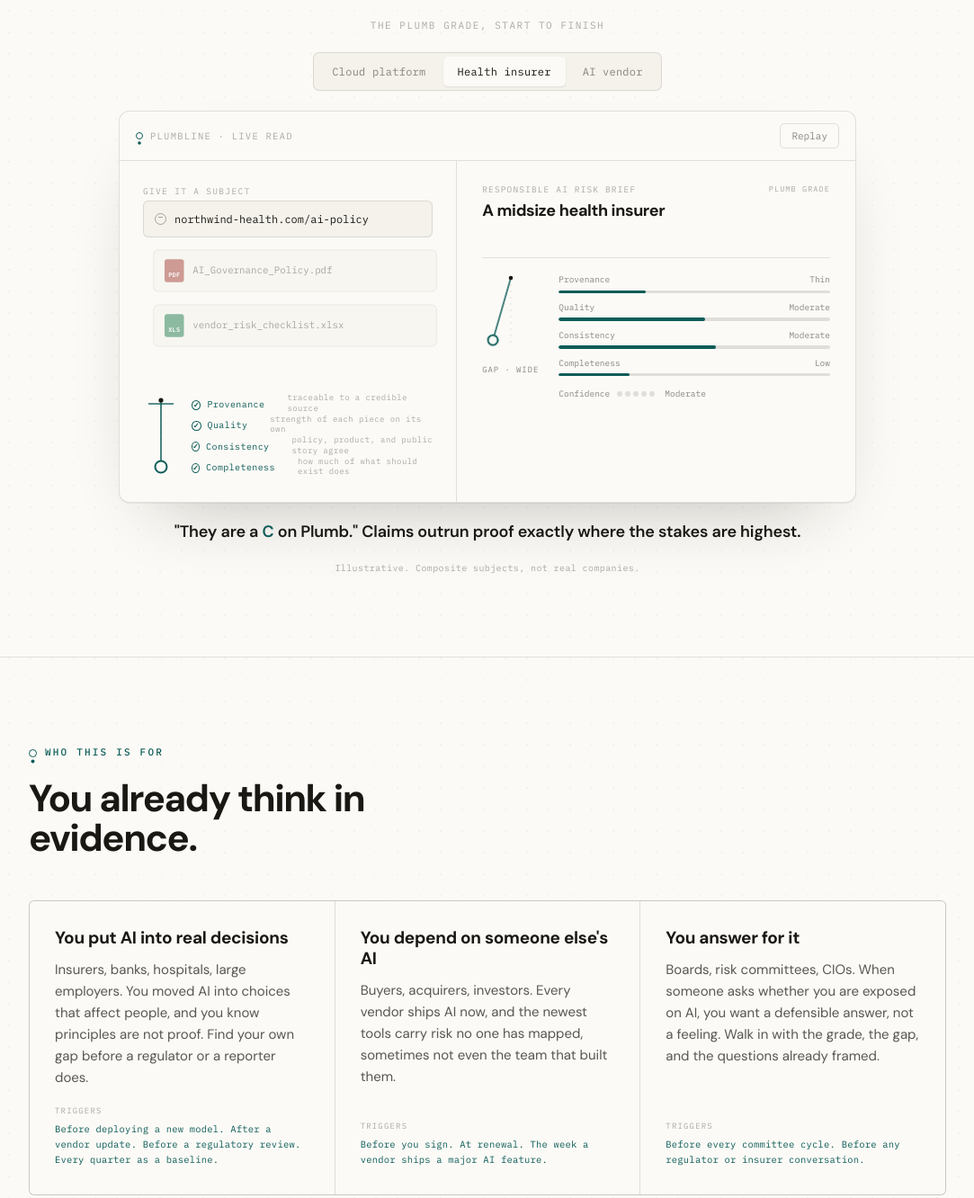
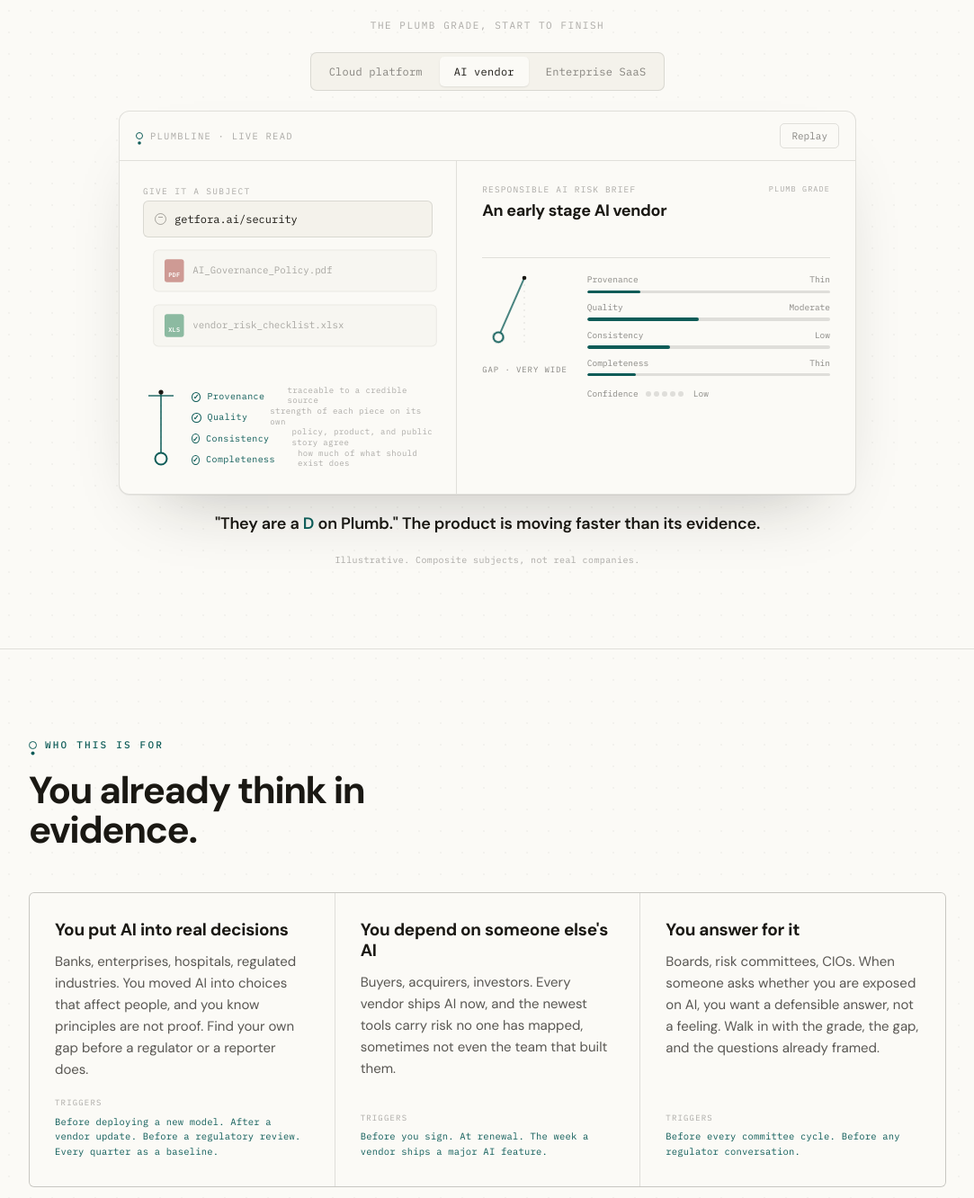
Before and after one commit to 77Plumbline/plumbline, a plain HTML site: page index.html in a window 1280 px wide. Shown: the part 720-2052 px from the top of the page at 90% size, without its empty margins (98-1181 px from the left). Drawn offline with Linux system fonts and the light colour scheme.

Commit message:
Update HTML content for clarity and accuracy

```diff
--- a/index.html
+++ b/index.html
@@ -3,7 +3,7 @@
 <head>
 <meta charset="UTF-8" />
 <meta name="viewport" content="width=device-width, initial-scale=1.0" />
-<title>Plumbline ·  Responsible AI risk intelligence</title>
+<title>Plumbline · Responsible AI risk intelligence</title>
 <meta name="description" content="Plumbline reads what a company can show, not what it claims, and returns a brief you can act on. A grade, an outlook, and the questions worth asking next." />
 <link rel="preconnect" href="https://fonts.googleapis.com" />
 <link rel="preconnect" href="https://fonts.gstatic.com" crossorigin />
@@ -249,7 +249,7 @@ footer{border-top:1px solid var(--hair);padding:32px 0;position:relative;z-index
 <!-- LIVE READ -->
 <div class="live"><div class="wrap">
   <p class="cap reveal">The Plumb Grade, start to finish</p>
-  <div class="seg-wrap reveal"><div class="seg" role="tablist"><button class="seg-btn" data-k="a" role="tab">Cloud platform</button><button class="seg-btn active" data-k="b" role="tab">Health insurer</button><button class="seg-btn" data-k="c" role="tab">AI vendor</button></div></div>
+  <div class="seg-wrap reveal"><div class="seg" role="tablist"><button class="seg-btn" data-k="a" role="tab">Cloud platform</button><button class="seg-btn active" data-k="b" role="tab">AI vendor</button><button class="seg-btn" data-k="c" role="tab">Enterprise SaaS</button></div></div>
   <div class="frame demo reveal" id="demo">
     <div class="bar-top"><span class="lbl">Plumbline · live read</span><button class="replay" id="replay">Replay</button></div>
     <div class="stage">
@@ -285,9 +285,9 @@ footer{border-top:1px solid var(--hair);padding:32px 0;position:relative;z-index
 <section><div class="wrap">
   <div class="sec-head reveal"><span class="eyebrow">Who this is for</span><h2>You already think in evidence.</h2></div>
   <div class="personas reveal">
-    <div class="persona"><div class="pt">You put AI into real decisions</div><p>Insurers, banks, hospitals, large employers. You moved AI into choices that affect people, and you know principles are not proof. Find your own gap before a regulator or a reporter does.</p><div class="cad"><span>Triggers</span>Before deploying a new model. After a vendor update. Before a regulatory review. Every quarter as a baseline.</div></div>
+    <div class="persona"><div class="pt">You put AI into real decisions</div><p>Banks, enterprises, hospitals, regulated industries. You moved AI into choices that affect people, and you know principles are not proof. Find your own gap before a regulator or a reporter does.</p><div class="cad"><span>Triggers</span>Before deploying a new model. After a vendor update. Before a regulatory review. Every quarter as a baseline.</div></div>
     <div class="persona"><div class="pt">You depend on someone else's AI</div><p>Buyers, acquirers, investors. Every vendor ships AI now, and the newest tools carry risk no one has mapped, sometimes not even the team that built them.</p><div class="cad"><span>Triggers</span>Before you sign. At renewal. The week a vendor ships a major AI feature.</div></div>
-    <div class="persona"><div class="pt">You answer for it</div><p>Boards, risk committees, CIOs. When someone asks whether you are exposed on AI, you want a defensible answer, not a feeling. Walk in with the grade, the gap, and the questions already framed.</p><div class="cad"><span>Triggers</span>Before every committee cycle. Before any regulator or insurer conversation.</div></div>
+    <div class="persona"><div class="pt">You answer for it</div><p>Boards, risk committees, CIOs. When someone asks whether you are exposed on AI, you want a defensible answer, not a feeling. Walk in with the grade, the gap, and the questions already framed.</p><div class="cad"><span>Triggers</span>Before every committee cycle. Before any regulator conversation.</div></div>
   </div>
 </div></section>
 
@@ -303,7 +303,7 @@ footer{border-top:1px solid var(--hair);padding:32px 0;position:relative;z-index
   <div class="sec-head reveal"><span class="eyebrow">How it works</span><h2>From a name to a brief you can act on.</h2></div>
   <div class="steps reveal">
     <div class="step"><div class="sn">01</div><div><h3>Name the subject</h3><p>A company, a URL, or pasted policy text. There is no questionnaire. That is the whole idea.</p>
-      <div class="exs"><span class="ex">openai.com/security</span><span class="ex">guidewire.com/products</span><span class="ex">SEC 10-K risk factors</span><span class="ex">vendor_security_response.pdf</span></div></div></div>
+      <div class="exs"><span class="ex">openai.com/security</span><span class="ex">workday.com/artificial-intelligence</span><span class="ex">SEC 10-K risk factors</span><span class="ex">vendor_security_response.pdf</span></div></div></div>
     <div class="step"><div class="sn">02</div><div><h3>Plumbline reads the evidence</h3><p>It gathers what is public and reads anything you provide directly: policies, security questionnaires, vendor documentation. It weighs the evidence for provenance, quality, consistency, and completeness, and separates what is shown from what is only claimed.</p></div></div>
     <div class="step"><div class="sn">03</div><div><h3>You get the brief</h3><p>The Plumb Grade, the assertion gap, the top risk driver, a confidence level, and the questions worth asking next.</p></div></div>
     <div class="step"><div class="sn">04</div><div><h3>Take it to the decision</h3><p>Export the brief as a card and bring it to a committee, a vendor conversation, or your own planning. It reads clearly to people who do not live in AI.</p></div></div>
@@ -326,12 +326,12 @@ footer{border-top:1px solid var(--hair);padding:32px 0;position:relative;z-index
   </div>
   <div class="sample-cards reveal">
     <div class="scard"><div class="who">Cloud platform</div><svg width="32" height="72" viewBox="0 0 32 72"><line x1="16" y1="6" x2="16" y2="68" stroke="var(--hair)" stroke-width="1" stroke-dasharray="2 5"/><g class="pl" style="transform-origin:16px 6px;transform:rotate(5deg)"><line x1="16" y1="6" x2="16" y2="62" stroke="var(--teal)" stroke-width="1.5"/><circle cx="16" cy="64" r="5" fill="var(--paper)" stroke="var(--teal)" stroke-width="2"/></g><circle cx="16" cy="6" r="2.2" fill="var(--ink)"/></svg><div class="sg b">B</div><div class="smod">Confidence <b>High</b><br>Outlook <b>Stable</b></div></div>
-    <div class="scard"><div class="who">Health insurer</div><svg width="32" height="72" viewBox="0 0 32 72"><line x1="16" y1="6" x2="16" y2="68" stroke="var(--hair)" stroke-width="1" stroke-dasharray="2 5"/><g class="pl" style="transform-origin:16px 6px;transform:rotate(14deg)"><line x1="16" y1="6" x2="16" y2="62" stroke="var(--teal)" stroke-width="1.5"/><circle cx="16" cy="64" r="5" fill="var(--paper)" stroke="var(--teal)" stroke-width="2"/></g><circle cx="16" cy="6" r="2.2" fill="var(--ink)"/></svg><div class="sg c">C</div><div class="smod">Confidence <b>Moderate</b><br>Outlook <b>Deteriorating</b></div></div>
+    <div class="scard"><div class="who">Enterprise SaaS</div><svg width="32" height="72" viewBox="0 0 32 72"><line x1="16" y1="6" x2="16" y2="68" stroke="var(--hair)" stroke-width="1" stroke-dasharray="2 5"/><g class="pl" style="transform-origin:16px 6px;transform:rotate(14deg)"><line x1="16" y1="6" x2="16" y2="62" stroke="var(--teal)" stroke-width="1.5"/><circle cx="16" cy="64" r="5" fill="var(--paper)" stroke="var(--teal)" stroke-width="2"/></g><circle cx="16" cy="6" r="2.2" fill="var(--ink)"/></svg><div class="sg c">C</div><div class="smod">Confidence <b>Moderate</b><br>Outlook <b>Deteriorating</b></div></div>
     <div class="scard"><div class="who">AI vendor</div><svg width="32" height="72" viewBox="0 0 32 72"><line x1="16" y1="6" x2="16" y2="68" stroke="var(--hair)" stroke-width="1" stroke-dasharray="2 5"/><g class="pl" style="transform-origin:16px 6px;transform:rotate(24deg)"><line x1="16" y1="6" x2="16" y2="62" stroke="var(--teal)" stroke-width="1.5"/><circle cx="16" cy="64" r="5" fill="var(--paper)" stroke="var(--teal)" stroke-width="2"/></g><circle cx="16" cy="6" r="2.2" fill="var(--ink)"/></svg><div class="sg d">D</div><div class="smod">Confidence <b>Low</b><br>Outlook <b>Developing</b></div></div>
   </div>
 </div></section>
 
-<!-- PRICING -->
+<!-- PRICING (hidden for launch)
 <section class="pricing"><div class="wrap">
   <div class="reveal"><span class="eyebrow">Pricing</span><h2>A brief costs less than the meeting where you need it.</h2></div>
   <div class="arg reveal">
@@ -347,6 +347,7 @@ footer{border-top:1px solid var(--hair);padding:32px 0;position:relative;z-index
   </div>
   <p class="pricing-close reveal">The grade never changes based on what you pay. Only how much of the brief you see.</p>
 </div></section>
+-->
 
 <!-- METHOD -->
 <section><div class="wrap">
@@ -363,7 +364,7 @@ footer{border-top:1px solid var(--hair);padding:32px 0;position:relative;z-index
 <!-- INDEPENDENCE -->
 <section><div class="wrap principle reveal">
   <div class="big">A rating is only as trustworthy as the incentive behind it.</div>
-  <div><p>In 2008 the agencies that stamped mortgage bonds AAA were paid by the people issuing them. The conflict was built in, and it was fatal.</p><p>Plumbline runs the other way. <strong>It will never raise a grade for the company being graded.</strong> The people who pay are the people who need the truth. A leader doing diligence, an insurer, a buyer assessing risk.</p><p>That one choice is why a Plumbline read can be trusted to be uncomfortable.</p></div>
+  <div><p>In 2008 the agencies that stamped mortgage bonds AAA were paid by the people issuing them. The conflict was built in, and it was fatal.</p><p>Plumbline runs the other way. <strong>It will never raise a grade for the company being graded.</strong> The people who pay are the people who need the truth. A leader doing diligence, a risk officer, a buyer assessing exposure.</p><p>That one choice is why a Plumbline read can be trusted to be uncomfortable.</p></div>
 </div></section>
 
 <!-- FOUNDER -->
@@ -392,7 +393,7 @@ footer{border-top:1px solid var(--hair);padding:32px 0;position:relative;z-index
   <h2 style="margin-top:16px">See what your evidence actually says.</h2>
   <form class="capture" id="cap2" novalidate>
     <div class="field"><input type="email" id="email2" placeholder="you@company.com" aria-label="Email" required /><button type="submit">Get early access</button></div>
-    <p class="micro">Free at launch. On Demand and Continuous coming soon.</p>
+    <p class="micro">Free at launch. Your inputs are never stored.</p>
     <p class="confirm">You are on the list.</p>
   </form>
 </div>
@@ -405,14 +406,14 @@ var DATA={
      dims:[["Provenance","Strong",84],["Quality","Strong",83],["Consistency","Strong",80],["Completeness","Good",72]],conf:5,
      q:"Your evaluations are public. When did one of them last change a launch decision?",
      take:"\"They are a <em>B</em> on Plumb.\" Strong, but the supply chain is the thin edge."},
-  b:{url:"northwind-health.com/ai-policy",sub:"A midsize health insurer",grade:"C",gc:'var(--gC)',outlook:"Deteriorating",oc:'var(--gC)',angle:17,gl:"Gap · Wide",
-     dims:[["Provenance","Thin",32],["Quality","Moderate",54],["Consistency","Moderate",58],["Completeness","Low",26]],conf:3,
-     q:"Your principles reference human oversight. Can you show the control, its owner, and the last time it caught something?",
-     take:"\"They are a <em>C</em> on Plumb.\" Claims outrun proof exactly where the stakes are highest."},
-  c:{url:"getfora.ai/security",sub:"An early stage AI vendor",grade:"D",gc:'var(--gD)',outlook:"Developing",oc:'var(--gD)',angle:25,gl:"Gap · Very wide",
+  b:{url:"getfora.ai/security",sub:"An early stage AI vendor",grade:"D",gc:'var(--gD)',outlook:"Developing",oc:'var(--gD)',angle:25,gl:"Gap · Very wide",
      dims:[["Provenance","Thin",22],["Quality","Moderate",46],["Consistency","Low",34],["Completeness","Thin",20]],conf:2,
      q:"Which of your safety claims can you show us evidence for this week?",
-     take:"\"They are a <em>D</em> on Plumb.\" The product is moving faster than its evidence."}
+     take:"\"They are a <em>D</em> on Plumb.\" The product is moving faster than its evidence."},
+  c:{url:"acmeworkflow.com/ai-platform",sub:"A midsize enterprise SaaS provider",grade:"C",gc:'var(--gC)',outlook:"Deteriorating",oc:'var(--gC)',angle:17,gl:"Gap · Wide",
+     dims:[["Provenance","Thin",32],["Quality","Moderate",54],["Consistency","Moderate",58],["Completeness","Low",26]],conf:3,
+     q:"Your AI features ship faster than your documentation. Where is the gap between what the product does and what your security team has reviewed?",
+     take:"\"They are a <em>C</em> on Plumb.\" AI features are shipping faster than the evidence behind them."}
 };
 var ORDER=["b","a","c"],demo=document.getElementById('demo'),urlEl=document.getElementById('url'),takeEl=document.getElementById('takeaway');
 var reduce=window.matchMedia&&window.matchMedia('(prefers-reduced-motion:reduce)').matches;
```
